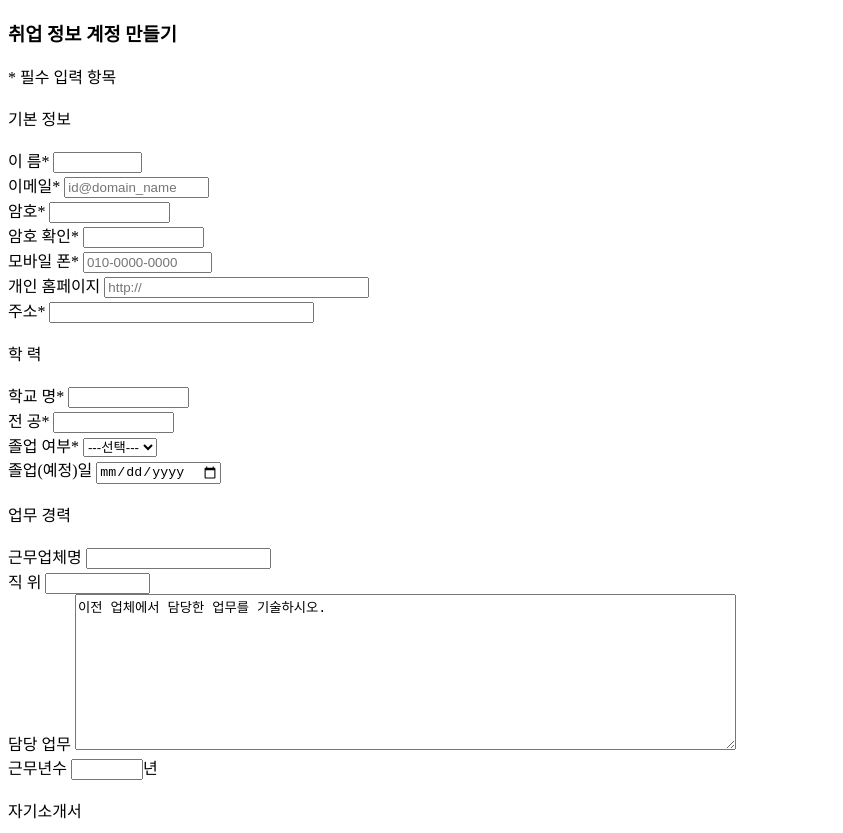
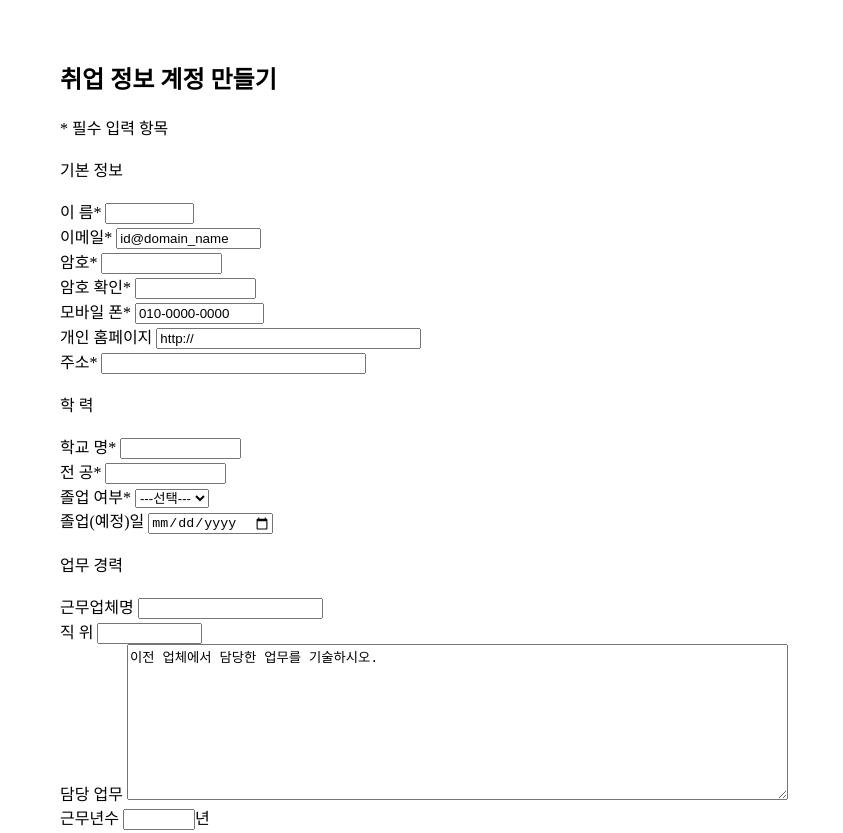
Before and after one commit to LeH050/home, a plain HTML site: page reports/report01.html in a window 1280 px wide. Shown: the top 833 px of the page, without its empty margins (0-843 px from the left). Drawn offline with Linux system fonts and the light colour scheme.

Commit message:
웹프 과제1

```diff
--- a/reports/report01.html
+++ b/reports/report01.html
@@ -3,9 +3,13 @@
 <head>
     <meta charset="UTF-8">
     <title>과제1</title>
+    <style>
+        html, body {margin: 30px}
+        input::placeholder {color:black;}
+    </style>
 </head>
 <body>
-<h3>취업 정보 계정 만들기</h3>
+<h2>취업 정보 계정 만들기</h2>
 <form>
     * 필수 입력 항목
     <br><br>
```
Also changed, not shown: index.html (+1 -1 lines).
